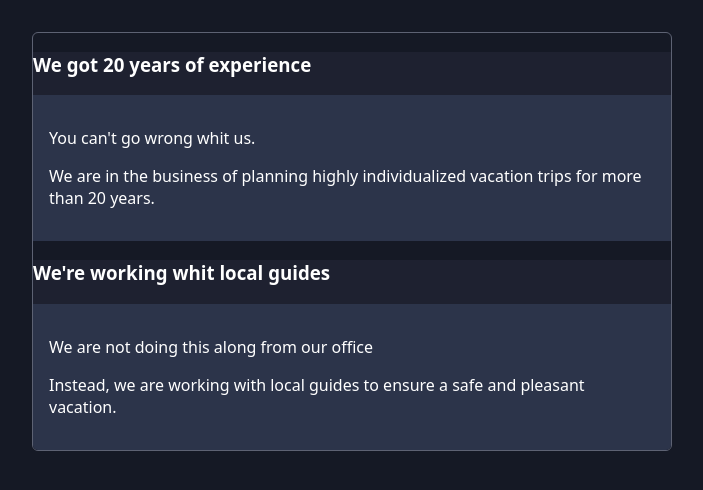
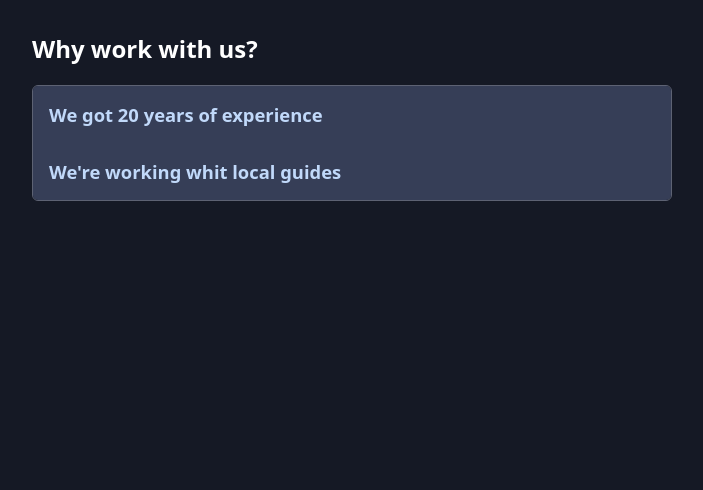
Before and after one commit to AndreaParrini/react-27-patterns, a React (Vite) app: page / in a window 1280 px wide. Shown: the top 490 px of the page, without its empty margins (288-991 px from the left). Built offline with nearby package versions, Linux system fonts and the light colour scheme.

Commit message:
create a new piece of an accordion and import in app.jsx

```diff
--- a/src/App.jsx
+++ b/src/App.jsx
@@ -3,18 +3,27 @@ import Accordion from "./components/Accordion/Accordion.jsx";
 function App() {
   return <main>
     <section>
+      <h2> Why work with us?</h2>
       <Accordion className='accordion'>
-        <Accordion.Item id='experience' className='accordion-item' title='We got 20 years of experience'>
+        <Accordion.Item id='experience' className='accordion-item' title=''>
+          <Accordion.Title id='experience'  className='accordion-item-title'>We got 20 years of experience</Accordion.Title>
+          <Accordion.Content id='experience' className='accordion-item-content'>
             <article>
               <p>You can&apos;t go wrong whit us.</p>
               <p>We are in the business of planning highly individualized vacation trips for more than 20 years.</p>
             </article>
+          </Accordion.Content>
         </Accordion.Item>
-        <Accordion.Item id='local-guides' className='accordion-item' title="We're working whit local guides">
+        <Accordion.Item className='accordion-item'>
+          <Accordion.Title id='local-guides' className='accordion-item-title'>
+            We're working whit local guides
+          </Accordion.Title>
+          <Accordion.Content id='local-guides' className='accordion-item-content'>
             <article>
               <p>We are not doing this along from our office</p>
               <p>Instead, we are working with local guides to ensure a safe and pleasant vacation.</p>
             </article>
+          </Accordion.Content>
         </Accordion.Item>
       </Accordion>
     </section>
--- a/src/components/Accordion/Accordion.jsx
+++ b/src/components/Accordion/Accordion.jsx
@@ -1,5 +1,7 @@
 import { useState, createContext, useContext } from "react";
 import AccordionItem from "./AccordionItem.jsx";
+import AccordionTitle from "./AccordionTitle.jsx";
+import AccordionContent from "./AccordionContent.jsx";
 
 const AccordionContext = createContext();
 
@@ -35,4 +37,6 @@ export default function Accordion({className, children}){
 
 }
 
-Accordion.Item= AccordionItem
+Accordion.Item= AccordionItem;
+Accordion.Title= AccordionTitle;
+Accordion.Content= AccordionContent;
--- a/src/components/Accordion/AccordionItem.jsx
+++ b/src/components/Accordion/AccordionItem.jsx
@@ -1,12 +1,5 @@
-import { useAccordionContext } from "./Accordion"
-
-export default function AccordionItem({id, className, title, children}){
-    const {openItemId, toggleItem} = useAccordionContext();
-
-    const isOpen = openItemId===id;
-
+export default function AccordionItem({className,children}){
     return <li className={className}>
-        <h3 onClick={() => toggleItem(id)}>{title}</h3>
-        <div className={isOpen ? 'accordion-item-content open' : 'accordion-item-content'}>{children}</div>
+        {children}
     </li>
 }
```
Lines whose indentation alone changed are shown as unchanged.
